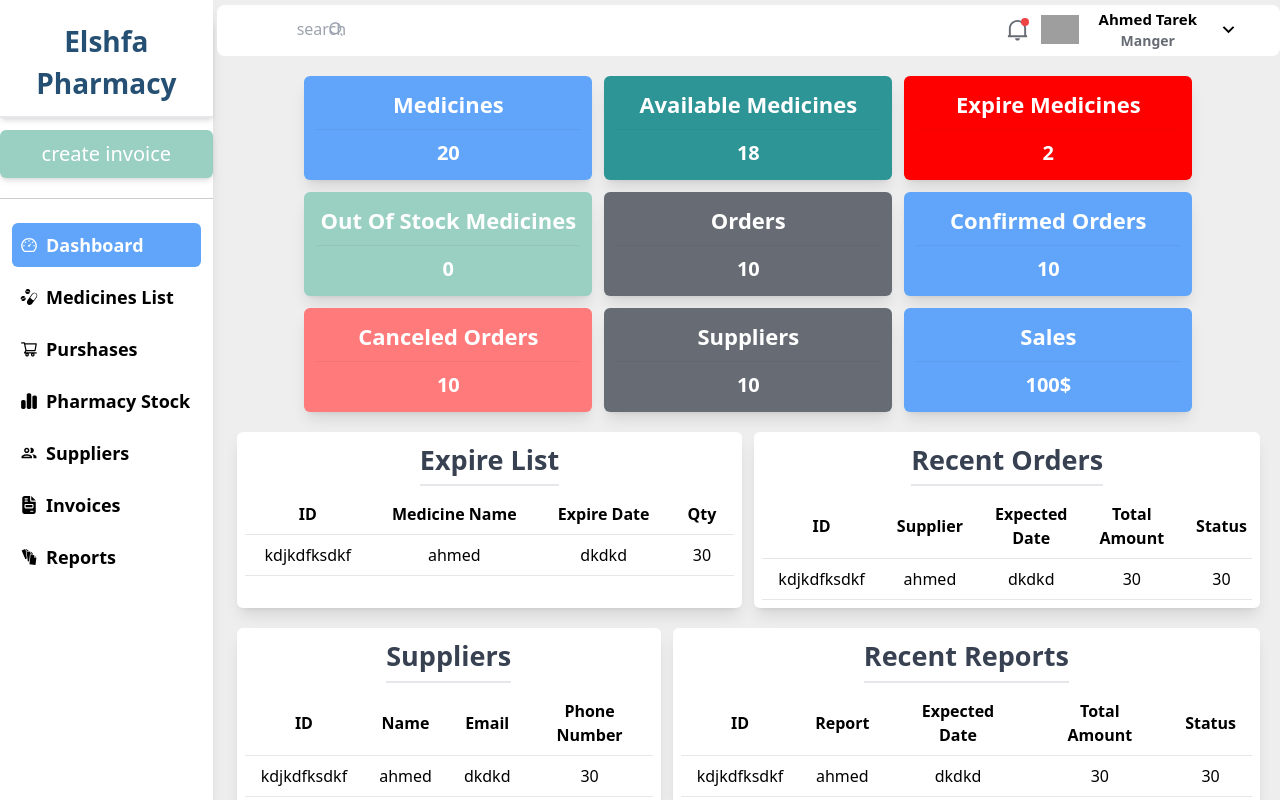
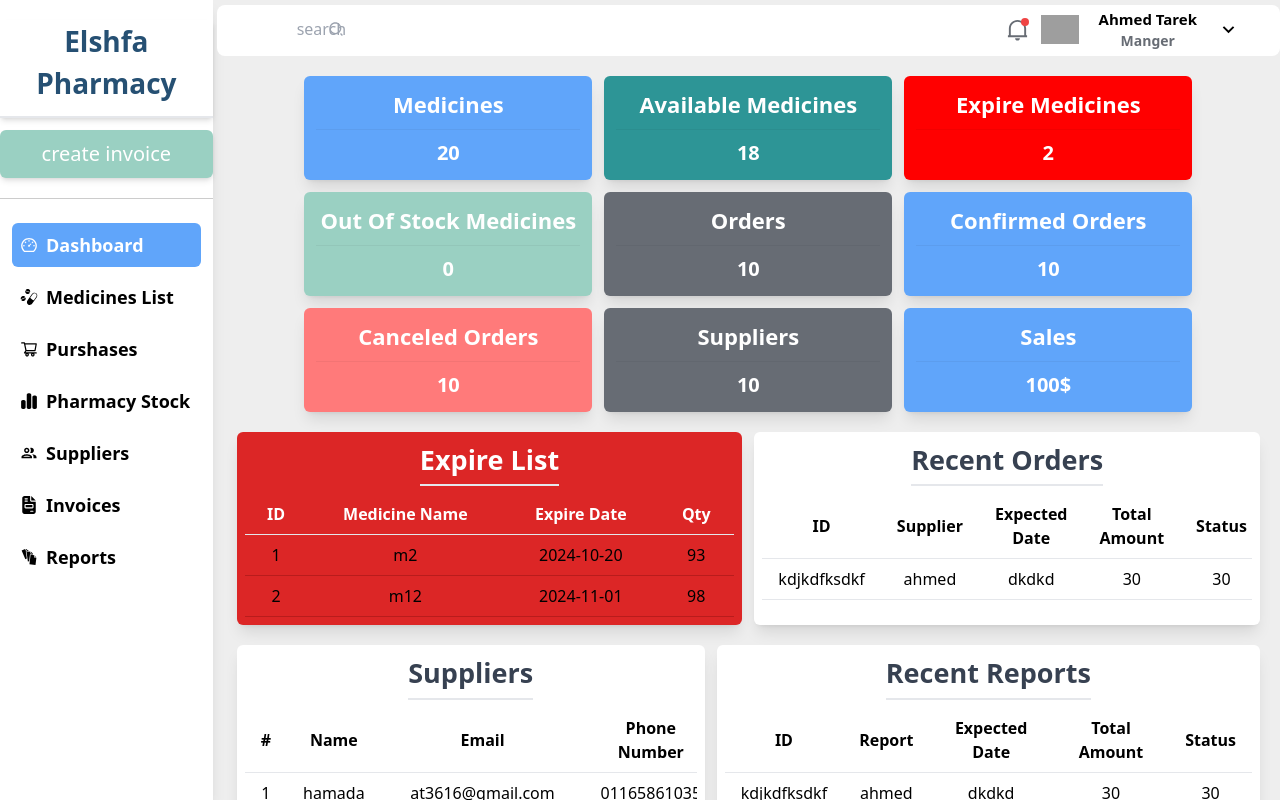
Before and after one commit to AhmedTarek003/Pharmacy-System, a React (Vite) app in the folder client/: page /dashboard in a window 1280 px wide. Built offline with nearby package versions, Linux system fonts and the light colour scheme; grey boxes are pictures that could not be loaded.

Commit message:
suppliers handler

```diff
--- a/client/src/components/FilterMedicines.jsx
+++ b/client/src/components/FilterMedicines.jsx
@@ -2,7 +2,7 @@ import { useEffect } from "react";
 import { useLocation, useNavigate } from "react-router-dom";
 
 const FilterMedicines = ({ activeFilter, setActiveFilter }) => {
-  const filterOptions = ["all", "available", "expired"];
+  const filterOptions = ["all", "available", "outStock", "expired"];
   const navigate = useNavigate();
   const location = useLocation();
 
@@ -50,38 +50,3 @@ const FilterMedicines = ({ activeFilter, setActiveFilter }) => {
 };
 
 export default FilterMedicines;
-
-// <div className="flex justify-center items-center mt-5">
-// <button
-//   className={`${
-//     activeFilter === "All"
-//       ? "bg-blue-500 text-white"
-//       : "bg-white text-black hover:bg-blue-500 hover:text-white"
-//   } px-2 py-[3px] rounded-tl-md
-// rounded-bl-md border-r `}
-//   onClick={() => handleFilterChange("All")}
-// >
-//   All
-// </button>
-//   <button
-//     className={`${
-//       activeFilter === "Available"
-//         ? "bg-blue-500 text-white"
-//         : "bg-white text-black hover:bg-blue-500 hover:text-white"
-//     } px-2 py-[3px]`}
-//     onClick={() => handleFilterChange("Available")}
-//   >
-//     Available
-//   </button>
-//   <button
-//     className={`${
-//       activeFilter === "Expired"
-//         ? "bg-blue-500 text-white"
-//         : "bg-white text-black hover:bg-blue-500 hover:text-white"
-//     } px-2 py-[3px] rounded-tr-md
-//   rounded-br-md border-l `}
-//     onClick={() => handleFilterChange("Expired")}
-//   >
-//     Expired
-//   </button>
-// </div>;
--- a/client/src/components/Header.jsx
+++ b/client/src/components/Header.jsx
@@ -64,7 +64,7 @@ const Header = () => {
         />
         <div
           className={`absolute bg-white w-full pb-3 rounded-br-md rounded-bl-md h-fit shadow-lg z-40 right-0 ${
-            dropdown ? "top-[47px]" : "-top-96"
+            dropdown ? "md:top-[48px] max-md:top-[63px]" : "-top-96"
           } transition-all`}
         >
           <ul className="mt-5 ml-5">
--- a/client/src/components/Sidebar.jsx
+++ b/client/src/components/Sidebar.jsx
@@ -28,7 +28,7 @@ const Sidebar = () => {
         <div
           className={`absolute top-0 ${
             openMenu ? "left-0" : "-left-96"
-          } z-[98] w-56 h-screen shadow-lg bg-white pt-6`}
+          } z-[98] w-56 h-screen shadow-lg bg-white pt-6 transition-all`}
         >
           <h1 className="text-center mt-5 h1 text-[var(--dark-color)] border-b-2 pb-3 shadow-md">
             Elshfa Pharmacy
--- a/client/src/components/dashboard/ExpireList.jsx
+++ b/client/src/components/dashboard/ExpireList.jsx
@@ -1,26 +1,40 @@
+import moment from "moment";
+import { medicines } from "../../utils/dummyDate";
+
 const ExpireList = () => {
+  const expireMedicines = medicines?.filter(
+    (medicine) => medicine.expireDate < new Date().toISOString()
+  );
   return (
-    <div className="bg-white flex-[7] max-h-72 overflow-auto rounded-md p-2 shadow-lg max-md:mb-3">
-      <h1 className="text-[27px] font-bold border-b-2 pb-1 w-fit mx-auto text-gray-700 text-center">
+    <div className="bg-red-600 flex-[7] max-h-72 overflow-auto rounded-md p-2 shadow-lg max-md:mb-3">
+      <h1 className="text-[27px] font-bold border-b-2 pb-1 w-fit mx-auto text-white text-center">
         Expire List
       </h1>
       <div className="overflow-x-auto mt-2">
-        <table className="min-w-full bg-white">
+        <table className="min-w-full">
           <thead>
             <tr>
-              <th className="px-4 py-2 border-b">ID</th>
-              <th className="px-4 py-2 border-b">Medicine Name</th>
-              <th className="px-4 py-2 border-b">Expire Date</th>
-              <th className="px-4 py-2 border-b">Qty</th>
+              <th className="px-4 py-2 border-b text-white">ID</th>
+              <th className="px-4 py-2 border-b text-white">Medicine Name</th>
+              <th className="px-4 py-2 border-b text-white">Expire Date</th>
+              <th className="px-4 py-2 border-b text-white">Qty</th>
             </tr>
           </thead>
           <tbody>
-            <tr className="text-center">
-              <td className="px-4 py-2 border-b">kdjkdfksdkf</td>
-              <td className="px-4 py-2 border-b">ahmed</td>
-              <td className="px-4 py-2 border-b">dkdkd</td>
-              <td className="px-4 py-2 border-b">30</td>
-            </tr>
+            {expireMedicines?.map((medicine, idx) => (
+              <tr className="text-center" key={medicine?._id}>
+                <td className="px-4 py-2 border-b border-red-700">{idx + 1}</td>
+                <td className="px-4 py-2 border-b border-red-700">
+                  {medicine?.medicineName}
+                </td>
+                <td className="px-4 py-2 border-b border-red-700">
+                  {moment(medicine?.expireDate).format("YYYY-MM-DD")}
+                </td>
+                <td className="px-4 py-2 border-b border-red-700">
+                  {medicine?.stock}
+                </td>
+              </tr>
+            ))}
           </tbody>
         </table>
       </div>
--- a/client/src/components/dashboard/Suppliers.jsx
+++ b/client/src/components/dashboard/Suppliers.jsx
@@ -1,6 +1,13 @@
+import { suppliers } from "../../utils/dummyDate";
+
 const Suppliers = () => {
+  const sortedSuplliers = suppliers
+    .slice()
+    .sort((a, b) => new Date(b.createdAt) - new Date(a.createdAt))
+    .slice(0, 3);
+
   return (
-    <div className="bg-white flex-[5] max-h-60 overflow-auto rounded-md p-2 shadow-lg max-md:mb-3">
+    <div className="bg-white flex-[6] max-h-60 overflow-auto rounded-md p-2 shadow-lg max-md:mb-3">
       <h1 className="text-[27px] font-bold border-b-2 pb-1 w-fit mx-auto text-gray-700 text-center">
         Suppliers
       </h1>
@@ -8,19 +15,21 @@ const Suppliers = () => {
         <table className="min-w-full bg-white">
           <thead>
             <tr>
-              <th className="px-4 py-2 border-b">ID</th>
+              <th className="px-4 py-2 border-b">#</th>
               <th className="px-4 py-2 border-b">Name</th>
               <th className="px-4 py-2 border-b">Email</th>
               <th className="px-4 py-2 border-b">Phone Number</th>
             </tr>
           </thead>
           <tbody>
-            <tr className="text-center">
-              <td className="px-4 py-2 border-b">kdjkdfksdkf</td>
-              <td className="px-4 py-2 border-b">ahmed</td>
-              <td className="px-4 py-2 border-b">dkdkd</td>
-              <td className="px-4 py-2 border-b">30</td>
-            </tr>
+            {sortedSuplliers?.map((supplier, idx) => (
+              <tr className="text-center" key={supplier?._id}>
+                <td className="px-4 py-2 border-b">{idx + 1}</td>
+                <td className="px-4 py-2 border-b">{supplier?.userName}</td>
+                <td className="px-4 py-2 border-b">{supplier?.email}</td>
+                <td className="px-4 py-2 border-b">{supplier?.phoneNumber}</td>
+              </tr>
+            ))}
           </tbody>
         </table>
       </div>
--- a/client/src/components/ui/Sort.jsx
+++ b/client/src/components/ui/Sort.jsx
@@ -3,15 +3,15 @@ import { MdKeyboardArrowDown } from "react-icons/md";
 
 const Sort = ({ options, label, onChange }) => {
   const [isOpen, setIsOpen] = useState(false);
-  const [selected, setSelected] = useState(options[0]);
+  const [selected, setSelected] = useState(options[0].key);
 
   const toggleDropdown = () => {
     setIsOpen(!isOpen);
   };
 
   const handleOptionClick = (option) => {
-    setSelected(option);
-    onChange(option);
+    setSelected(option.key);
+    onChange(option.value);
     setIsOpen(false);
   };
 
@@ -42,7 +42,7 @@ const Sort = ({ options, label, onChange }) => {
                 onClick={() => handleOptionClick(option)}
                 className="w-full text-left px-4 py-2 text-sm text-gray-700 hover:bg-gray-100"
               >
-                {option}
+                {option.key}
               </button>
             ))}
           </div>
--- a/client/src/pages/Dashboard.jsx
+++ b/client/src/pages/Dashboard.jsx
@@ -18,19 +18,19 @@ const Dashboard = () => {
           title={"Available Medicines"}
           number={18}
           color={"var(--secondery-color)"}
-          link={"/medicineslist"}
+          link={"/medicineslist?medicines=available"}
         />
         <Box
           title={"Expire Medicines"}
           number={2}
           color={"red"}
-          link={"/medicineslist"}
+          link={"/medicineslist?medicines=expired"}
         />
         <Box
           title={"Out Of Stock Medicines"}
           number={0}
           color={"var(--background-color)"}
-          link={"/medicineslist"}
+          link={"/medicineslist?medicines=outStock"}
         />
         <Box
           title={"Orders"}
--- a/client/src/pages/MedicinesList.jsx
+++ b/client/src/pages/MedicinesList.jsx
@@ -42,7 +42,11 @@ const MedicinesList = () => {
       ),
     },
   ];
-  const options = ["First Added", "Last Added", "Close To Expiration"];
+  const options = [
+    { key: "First Added", value: "createdAt" },
+    { key: "Last Added", value: "-createdAt" },
+    { key: "Close To Expiration", value: "expireDate" },
+  ];
   const handleSelectChange = (selectedOption) => {
     console.log("Selected:", selectedOption);
   };
@@ -52,7 +56,8 @@ const MedicinesList = () => {
     if (activeFilter === "available") {
       setData(() =>
         medicines.filter(
-          (medicine) => medicine.expireDate > new Date().toISOString()
+          (medicine) =>
+            medicine.expireDate > new Date().toISOString() && medicine.stock > 0
         )
       );
     } else if (activeFilter === "expired") {
@@ -61,6 +66,8 @@ const MedicinesList = () => {
           (medicine) => medicine.expireDate < new Date().toISOString()
         )
       );
+    } else if (activeFilter === "outStock") {
+      setData(() => medicines.filter((medicine) => medicine.stock <= 0));
     } else {
       setData(medicines);
     }
--- a/client/src/pages/Suppliers.jsx
+++ b/client/src/pages/Suppliers.jsx
@@ -1,5 +1,47 @@
+import { useState } from "react";
+import SearchInput from "../components/ui/SearchInput";
+import Table from "../components/ui/Table";
+import { deleteAlert } from "../utils/deleteAlert";
+import { suppliers } from "../utils/dummyDate";
+import { Link } from "react-router-dom";
+
 const Suppliers = () => {
-  return <div>Suppliers</div>;
+  const [search, setSearch] = useState("");
+  const columns = [
+    { label: "name", key: "userName" },
+    { label: "email", key: "email" },
+    { label: "phone number", key: "phoneNumber" },
+    { label: "address", key: "address" },
+    {
+      label: "Actions",
+      key: "actions",
+      render: (_, row) => (
+        <div className="flex items-center gap-1">
+          <Link
+            to={`/suppliers/${row._id}`}
+            className="bg-blue-200 text-blue-600 px-3 py-1 text-sm rounded-md cursor-pointer"
+          >
+            Edit
+          </Link>
+          <div
+            className="bg-red-200 text-red-600 px-3 py-1 text-sm rounded-md cursor-pointer"
+            onClick={() => deleteAlert()}
+          >
+            delete
+          </div>
+        </div>
+      ),
+    },
+  ];
+  return (
+    <div>
+      <div className="page-title">Suppliers</div>
+      <div className="my-5 max-md:gap-3 md:px-5 max-md:px-1">
+        <SearchInput search={search} setSearch={setSearch} />
+      </div>
+      <Table columns={columns} data={suppliers} />
+    </div>
+  );
 };
 
 export default Suppliers;
--- a/client/src/utils/dummyDate.js
+++ b/client/src/utils/dummyDate.js
@@ -202,4 +202,47 @@ const medicines = [
   },
 ];
 
-export { orders, medicines };
+const suppliers = [
+  {
+    _id: "6717d410f7954c9e52c78197",
+    userName: "ahmed",
+    email: "at@gmail.com",
+    phoneNumber: "011238938",
+    address: "cairo",
+    createdAt: "2024-10-22T16:34:24.448Z",
+    updatedAt: "2024-10-22T17:07:01.849Z",
+    __v: 0,
+  },
+  {
+    _id: "6717d7aca49cb73ee80783b7",
+    userName: "ali",
+    email: "ali@gmail.com",
+    phoneNumber: "0102838373",
+    address: "cairo",
+    createdAt: "2024-10-22T16:49:48.765Z",
+    updatedAt: "2024-10-22T17:06:30.351Z",
+    __v: 0,
+  },
+  {
+    _id: "671ce70ce9d1a74dacbecbc7",
+    userName: "Ahmed Tarek",
+    email: "at3616464@gmail.com",
+    phoneNumber: "01065861035",
+    address: "Elmahallah",
+    createdAt: "2024-10-26T12:56:44.991Z",
+    updatedAt: "2024-10-26T12:56:44.991Z",
+    __v: 0,
+  },
+  {
+    _id: "6728a790dafce4cbdea58605",
+    userName: "hamada",
+    email: "at3616@gmail.com",
+    phoneNumber: "01165861035",
+    address: "Alexandria",
+    createdAt: "2024-11-04T10:53:04.153Z",
+    updatedAt: "2024-11-04T10:53:04.153Z",
+    __v: 0,
+  },
+];
+
+export { orders, medicines, suppliers };
```
